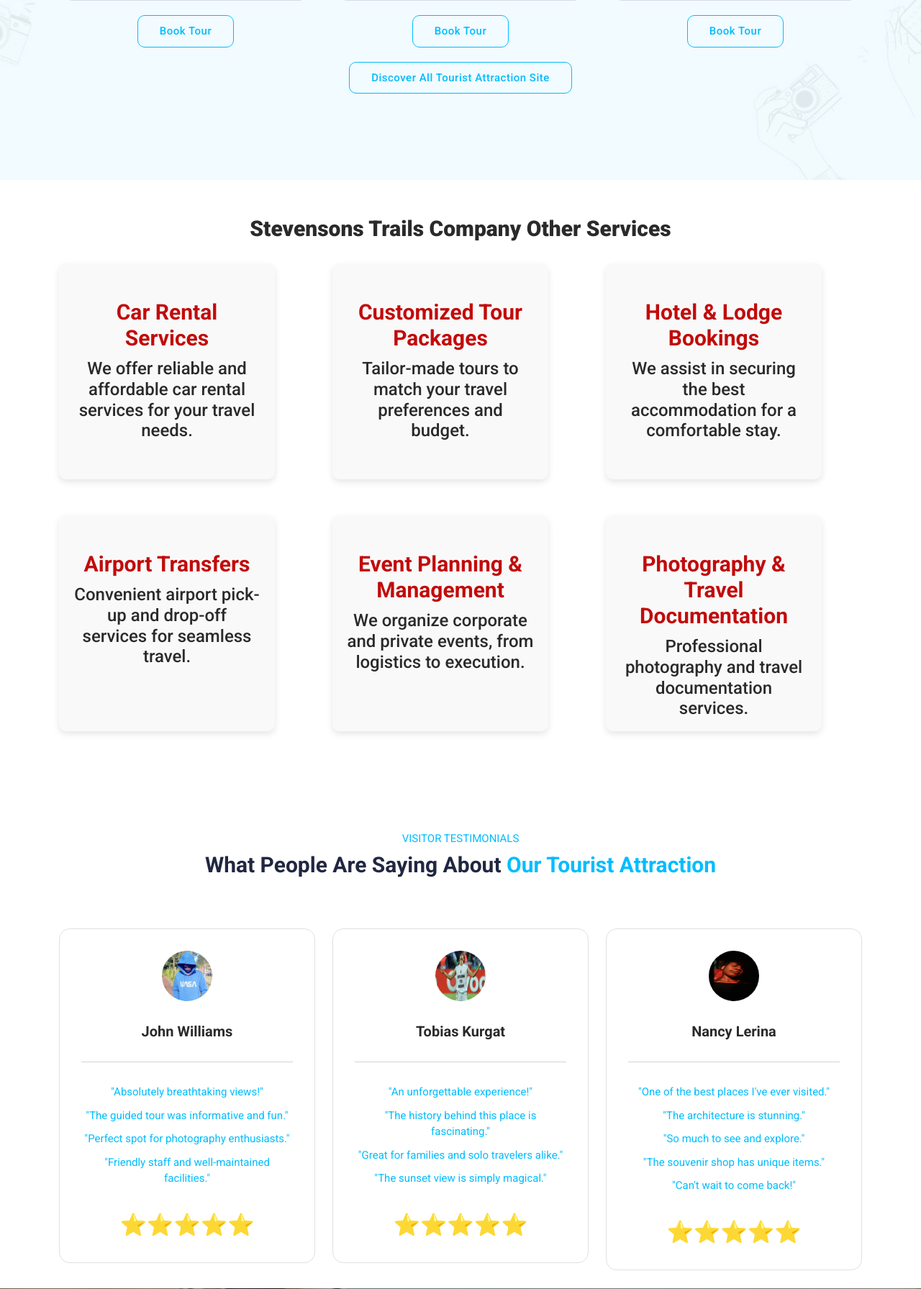
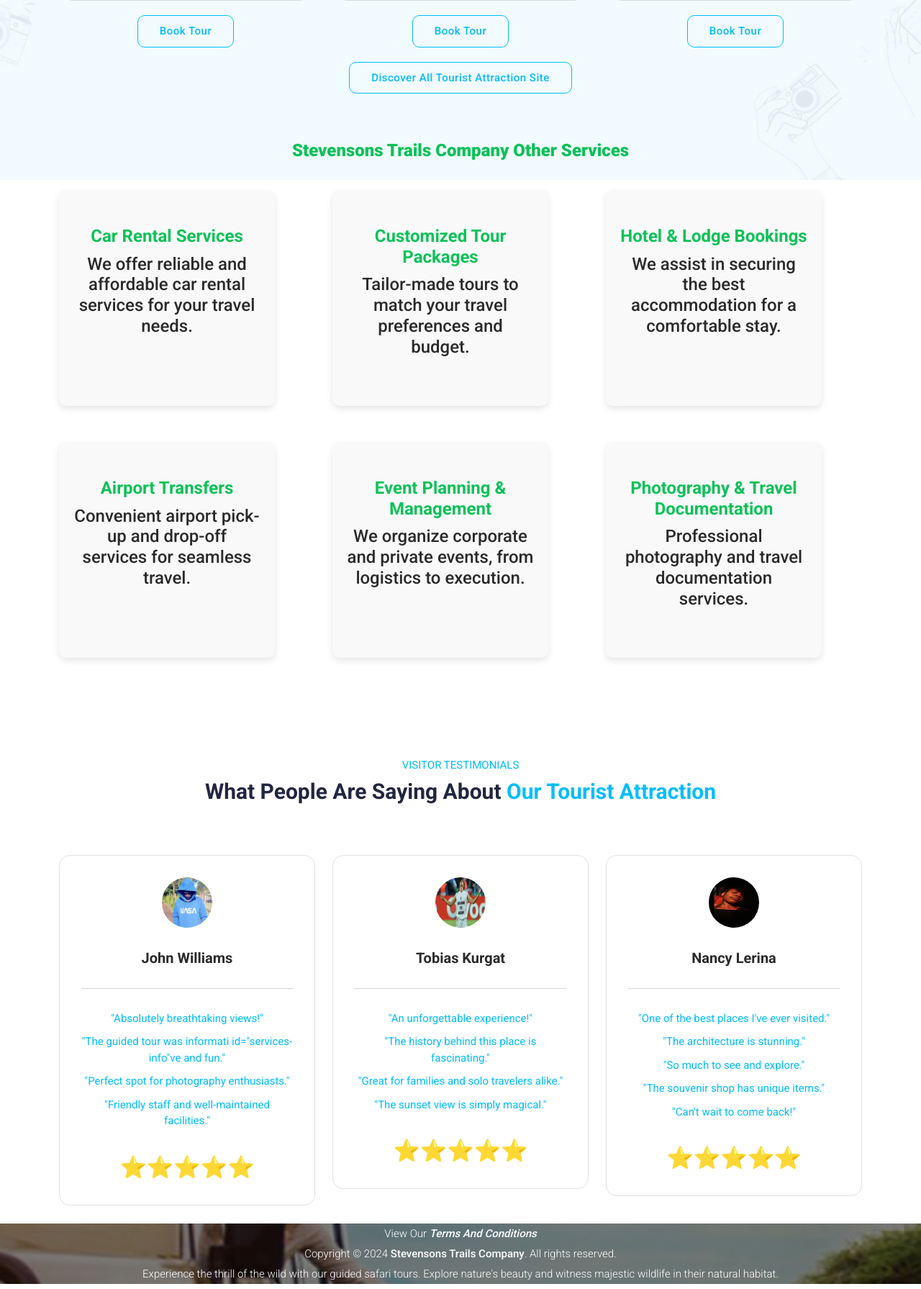
Before and after one commit to Kurgat094/django-tour, a Django app: template wildsafari/tour/templates/index.html in a window 1280 px wide. Shown: the part 1752-3543 px from the top of the page at 72% size. Run offline with Django 3.2, Linux system fonts and the light colour scheme; the template is opened without the code that fills it: most values are stand-ins (such as "Sample title", 1, 10 or a date in 2020); grey boxes marked "Sample" are stand-in pictures; some libraries are stand-ins or nearby versions.

Commit message:
menu-trigger

```diff
--- a/wildsafari/tour/static/css/app.css
+++ b/wildsafari/tour/static/css/app.css
@@ -235,6 +235,12 @@
   font-size: 1.5rem;
   margin-bottom: 10px;
 }
+#services-info h4{
+  font-size: 1.5rem;
+  margin-bottom: 10px;
+  color: #0bc257;
+
+}
 
 @media (max-width: 767px){
   .info-box {
--- a/wildsafari/tour/templates/index.html
+++ b/wildsafari/tour/templates/index.html
@@ -105,7 +105,7 @@
 
 
 
-  <div class="user-info" style="margin-top: 20px;">
+  <div class="user-info" sty id="services-info"le="margin-top: 20px;">
     <div class="container">
         <div class="row">
             <div class="col-lg-12">
@@ -115,42 +115,42 @@
             </div>
 
             <div class="col-lg-4 col-sm-6">
-                <div class="info-box">
+                <div class="info-box" id="services-info">
                     <h4>Car Rental Services</h4>
                     <h6>We offer reliable and affordable car rental services for your travel needs.</h6>
                 </div>
             </div>
 
             <div class="col-lg-4 col-sm-6">
-                <div class="info-box">
+                <div class="info-box" id="services-info">
                     <h4>Customized Tour Packages</h4>
                     <h6>Tailor-made tours to match your travel preferences and budget.</h6>
                 </div>
             </div>
 
             <div class="col-lg-4 col-sm-6">
-                <div class="info-box">
+                <div class="info-box" id="services-info">
                     <h4>Hotel & Lodge Bookings</h4>
                     <h6>We assist in securing the best accommodation for a comfortable stay.</h6>
                 </div>
             </div>
 
             <div class="col-lg-4 col-sm-6">
-                <div class="info-box">
+                <div class="info-box" id="services-info">
                     <h4>Airport Transfers</h4>
                     <h6>Convenient airport pick-up and drop-off services for seamless travel.</h6>
                 </div>
             </div>
 
             <div class="col-lg-4 col-sm-6">
-                <div class="info-box">
+                <div class="info-box" id="services-info">
                     <h4>Event Planning & Management</h4>
                     <h6>We organize corporate and private events, from logistics to execution.</h6>
                 </div>
             </div>
 
             <div class="col-lg-4 col-sm-6">
-                <div class="info-box">
+                <div class="info-box" id="services-info">
                     <h4>Photography & Travel Documentation</h4>
                     <h6>Professional photography and travel documentation services.</h6>
                 </div>
@@ -180,7 +180,7 @@
             <h4>John Williams</h4>
             <ul class="first-plan">
               <li>"Absolutely breathtaking views!"</li>
-              <li>"The guided tour was informative and fun."</li>
+              <li>"The guided tour was informati id="services-info"ve and fun."</li>
               <li>"Perfect spot for photography enthusiasts."</li>
               <li>"Friendly staff and well-maintained facilities."</li>
 
```
